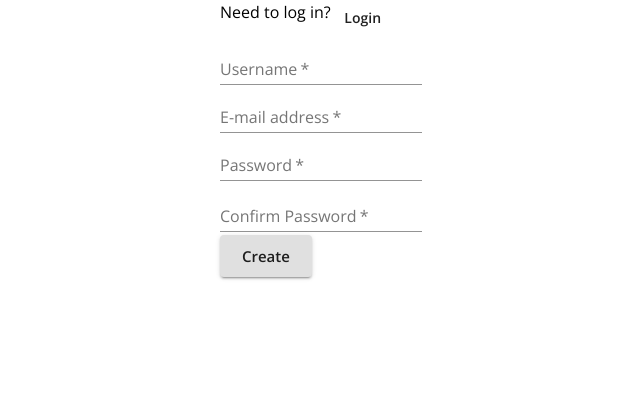
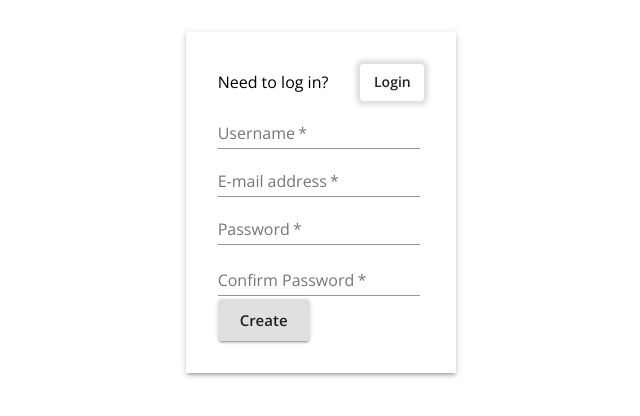
Before and after one commit to EricMbouwe/messenger-app, a React (Create React App) app in the folder client/: page / in a window 1280 px wide. Shown: the top 416 px of the page, without its empty margins (319-959 px from the left). Built offline with nearby package versions, Linux system fonts and the light colour scheme; no server answers.

Commit message:
styled login btn

```diff
--- a/client/src/Signup.js
+++ b/client/src/Signup.js
@@ -1,6 +1,6 @@
-import React, { useState } from "react";
-import { Redirect, useHistory } from "react-router-dom";
-import { connect } from "react-redux";
+import React, { useState } from 'react';
+import { Redirect, useHistory } from 'react-router-dom';
+import { connect } from 'react-redux';
 import {
   Grid,
   Box,
@@ -9,10 +9,31 @@ import {
   FormControl,
   TextField,
   FormHelperText,
-} from "@material-ui/core";
-import { register } from "./store/utils/thunkCreators";
+} from '@material-ui/core';
+import { makeStyles } from '@material-ui/core/styles';
+import { register } from './store/utils/thunkCreators';
+
+const useStyles = makeStyles((theme) => ({
+  root: {
+    marginTop: '2rem',
+    padding: '2rem',
+    //border: '1px solid #9CADC8',
+    //boxShadow: '3px 3px 5px #ddd'
+  },
+  head: {
+    display: 'flex',
+    alignItems: 'center',
+    justifyContent: 'center',
+  },
+  loginBtn: {
+    marginLeft: '2rem',
+    boxShadow: '0px 0px 5px 4px #ddd',
+  },
+}));
 
 const Login = (props) => {
+  const classes = useStyles();
+
   const history = useHistory();
   const { user, register } = props;
   const [formErrorMessage, setFormErrorMessage] = useState({});
@@ -25,7 +46,7 @@ const Login = (props) => {
     const confirmPassword = event.target.confirmPassword.value;
 
     if (password !== confirmPassword) {
-      setFormErrorMessage({ confirmPassword: "Passwords must match" });
+      setFormErrorMessage({ confirmPassword: 'Passwords must match' });
       return;
     }
 
@@ -38,10 +59,13 @@ const Login = (props) => {
 
   return (
     <Grid container justify="center">
+      <Box className={classes.root} boxShadow={3}>
         <Box>
-        <Grid container item>
+          <Grid className={classes.head} container item>
             <Typography>Need to log in?</Typography>
-          <Button onClick={() => history.push("/login")}>Login</Button>
+            <Button className={classes.loginBtn} onClick={() => history.push('/login')}>
+              Login
+            </Button>
           </Grid>
           <form onSubmit={handleRegister}>
             <Grid>
@@ -103,6 +127,9 @@ const Login = (props) => {
             </Grid>
           </form>
         </Box>
+
+        <Box></Box>
+      </Box>
     </Grid>
   );
 };
```
Lines whose indentation alone changed are shown as unchanged.
